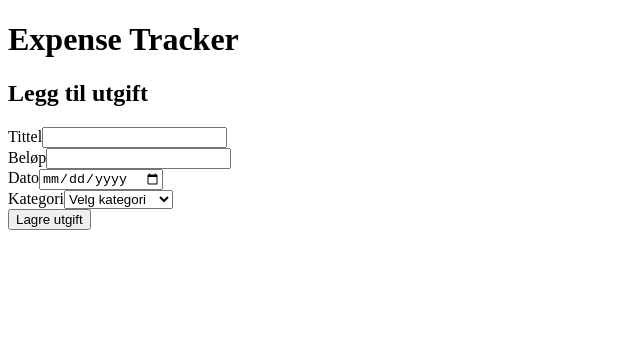
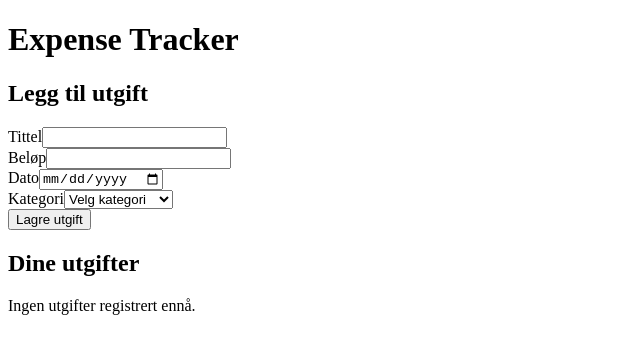
Before and after one commit to moa-reidar/ass-3-frontend, a React (Vite) app in the folder assignment_3/: page / in a window 1280 px wide. Shown: the top 354 px of the page, without its empty margins (0-640 px from the left). Built offline with nearby package versions, Linux system fonts and the light colour scheme.

Commit message:
Implemented ExpenseList component using props and conditional rendering to show all added expenses

```diff
--- a/assignment_3/src/App.jsx
+++ b/assignment_3/src/App.jsx
@@ -2,7 +2,9 @@ import React, { useState, useEffect } from 'react';
 import './css/reset.css';
 import './css/variables.css';
 import './css/style.css';
+
 import ExpenseForm from './components/ExpenseForm';
+import ExpenseList from './components/ExpenseList';
 
 function App() {
   // Leser fra localStorage ved oppstart
@@ -21,7 +23,6 @@ function App() {
   };
 
   // Effekt kjører hver gang expenses oppdateres
-
   useEffect(() => {
     localStorage.setItem('expenses', JSON.stringify(expenses));
   }, [expenses]);
@@ -30,6 +31,7 @@ function App() {
     <div className="app">
       <h1 className="app__title">Expense Tracker</h1>
       <ExpenseForm onAddExpense={handleAddExpense} />
+      <ExpenseList expenses={expenses} /> {/* burdevise utgiftene her */}
     </div>
   );
 }
--- a/assignment_3/src/components/ExpenseList.jsx
+++ b/assignment_3/src/components/ExpenseList.jsx
@@ -0,0 +1,24 @@
+import React from 'react';
+
+function ExpenseList({ expenses }) {
+  return (
+    <section className="expense-list">
+      <h2 className="expense-list__title">Dine utgifter</h2>
+
+      {expenses.length === 0 ? (
+        <p className="expense-list__empty">Ingen utgifter registrert ennå.</p>
+      ) : (
+        <ul className="expense-list__items">
+          {expenses.map((expense) => (
+            <li key={expense.id}>
+              {/* Placeholder. husk at denne byttes ut med ExpenseItem senere */}
+              <p>{expense.title} - {expense.amount} kr</p>
+            </li>
+          ))}
+        </ul>
+      )}
+    </section>
+  );
+}
+
+export default ExpenseList;
```
